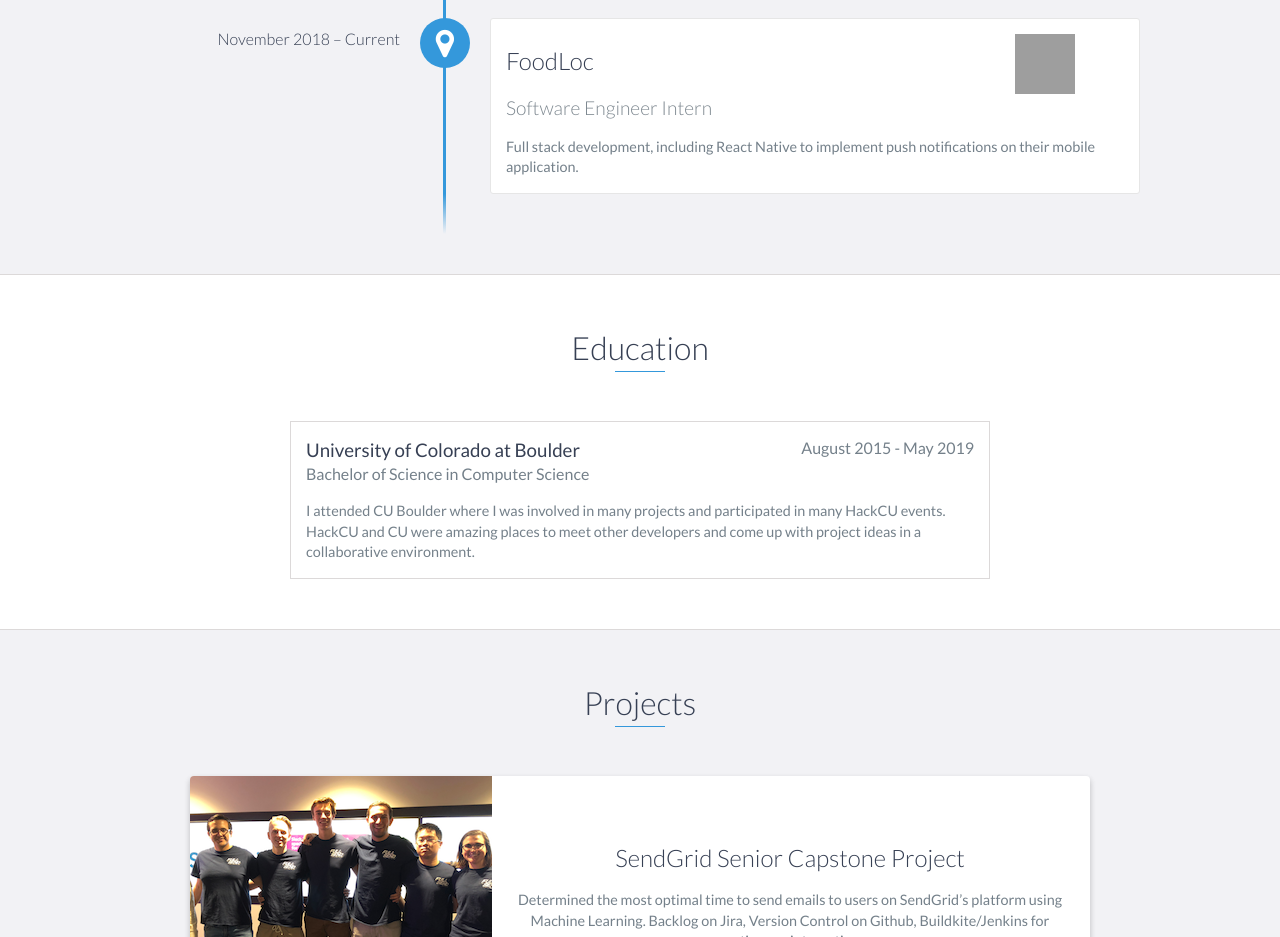
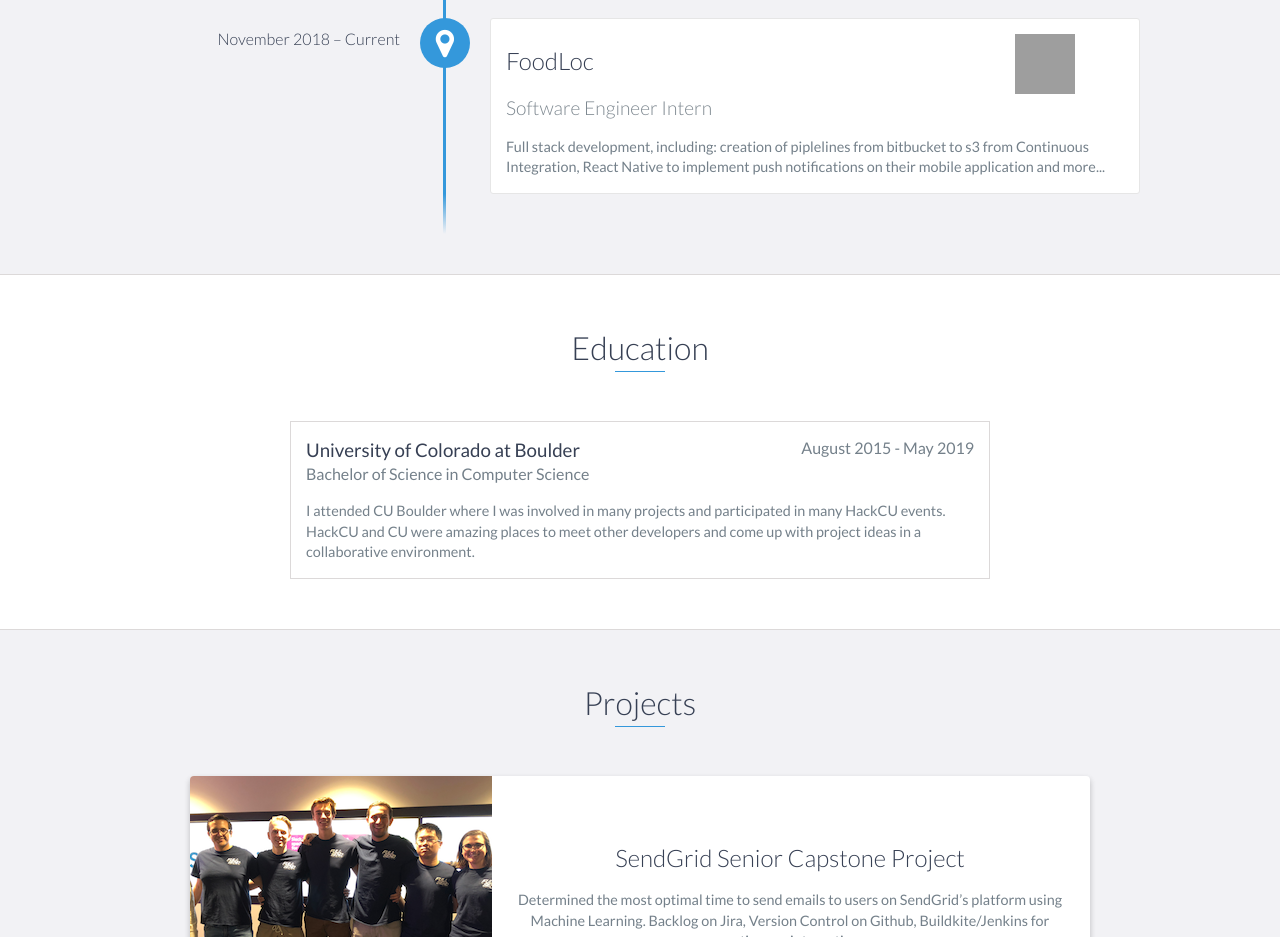
Before and after one commit to blakecpowers/blakegalbavy.github.ioV1, a website: page index.html in a window 1280 px wide. Shown: the part 1620-2557 px from the top of the page. Drawn offline with nearby package versions, Linux system fonts and the light colour scheme; grey boxes are pictures that could not be loaded.

Commit message:
Updated FoodLoc Bio

```diff
--- a/index.html
+++ b/index.html
@@ -147,8 +147,9 @@
           </h3>
           <h4>Software Engineer Intern</h4>
           <p>
-            Full stack development, including React Native to implement push
-            notifications on their mobile application.
+            Full stack development, including: creation of piplelines from
+            bitbucket to s3 from Continuous Integration, React Native to
+            implement push notifications on their mobile application and more...
           </p>
         </div>
       </div>
--- a/package.json
+++ b/package.json
@@ -1,10 +1,12 @@
 {
-  "name": "Blake Galbavy Portfolio",
+  "name": "Blake",
   "version": "1.1.3",
   "description": "",
   "main": "js/scripts.js",
+  "homepage": "https://blakegalbavy.github.io/galbavy_portfolio",
   "scripts": {
-    "watch": "gulp watch"
+    "watch": "gulp watch",
+    "deploy": "gh-pages -d"
   },
   "keywords": [
     "portfolio",
```
Also changed, not shown: 1 other file.
